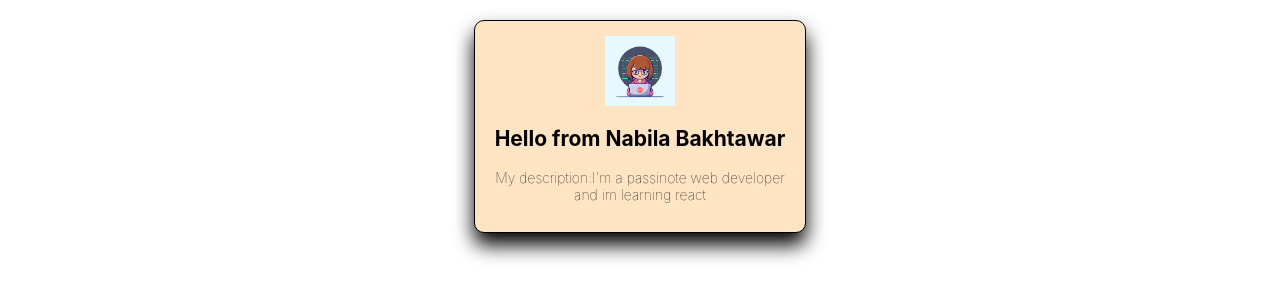
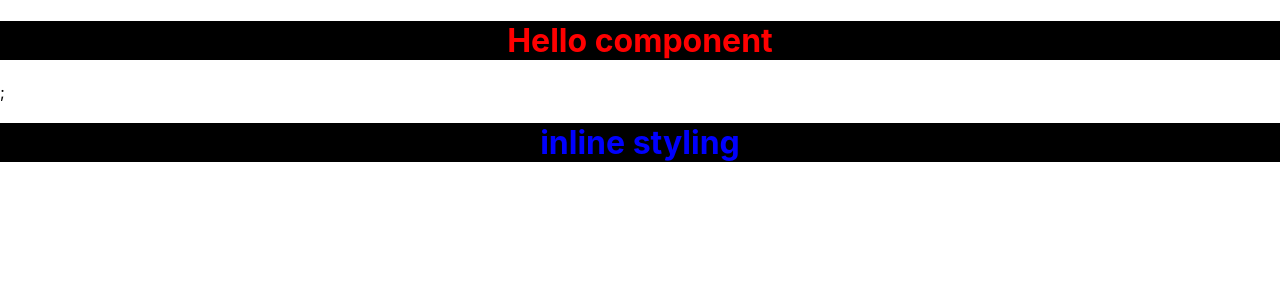
Before and after one commit to nabilabakhtawar/react-course, a React (Create React App) app: page / in a window 1280 px wide. Shown: the top 300 px of the page. Built offline with nearby package versions, Linux system fonts and the light colour scheme.

Commit message:
Inline Styling in react

```diff
--- a/src/App.js
+++ b/src/App.js
@@ -1,14 +1,17 @@
-import './App.css';
-import Cards from "./Cards"
+import './App.css'
+//import Cards from './components/Cards'
+import Hello from "./components/Hello"
 
 function App() {
+
+
   return (
     <div className="App">
 
 
-   <Cards/>
+    {/*<Cards/>*/}
 
-
+      <Hello/>
     </div>
   );
 }
--- a/src/Hello.jsx
+++ /dev/null
@@ -1,6 +0,0 @@
-
-function Hello() {
-  return <h1>Hello component</h1>;
-}
-
-export default Hello;
--- a/src/Cards.jsx
+++ b/src/components/Cards.jsx
@@ -1,5 +1,5 @@
-import myimage from "./assets/react.jpeg"
-import "./App.css"
+import myimage from "../assets/react.jpeg"
+import "../App.css"
 
 function Cards (){
     const name="Nabila Bakhtawar";
--- /dev/null
+++ b/src/components/Hello.jsx
@@ -0,0 +1,20 @@
+
+function Hello() {
+
+  const headingStyling={
+    color:"red",
+    textAlign:"center",
+    backgroundColor:"black",
+
+  }
+  return(
+
+
+  <>
+   <h1 style={headingStyling}>Hello component</h1>;
+   <h1 style={{ color:"blue", textAlign:"center", backgroundColor:"black",}}> inline styling</h1>
+  </>
+    );
+}
+
+export default Hello;
```
